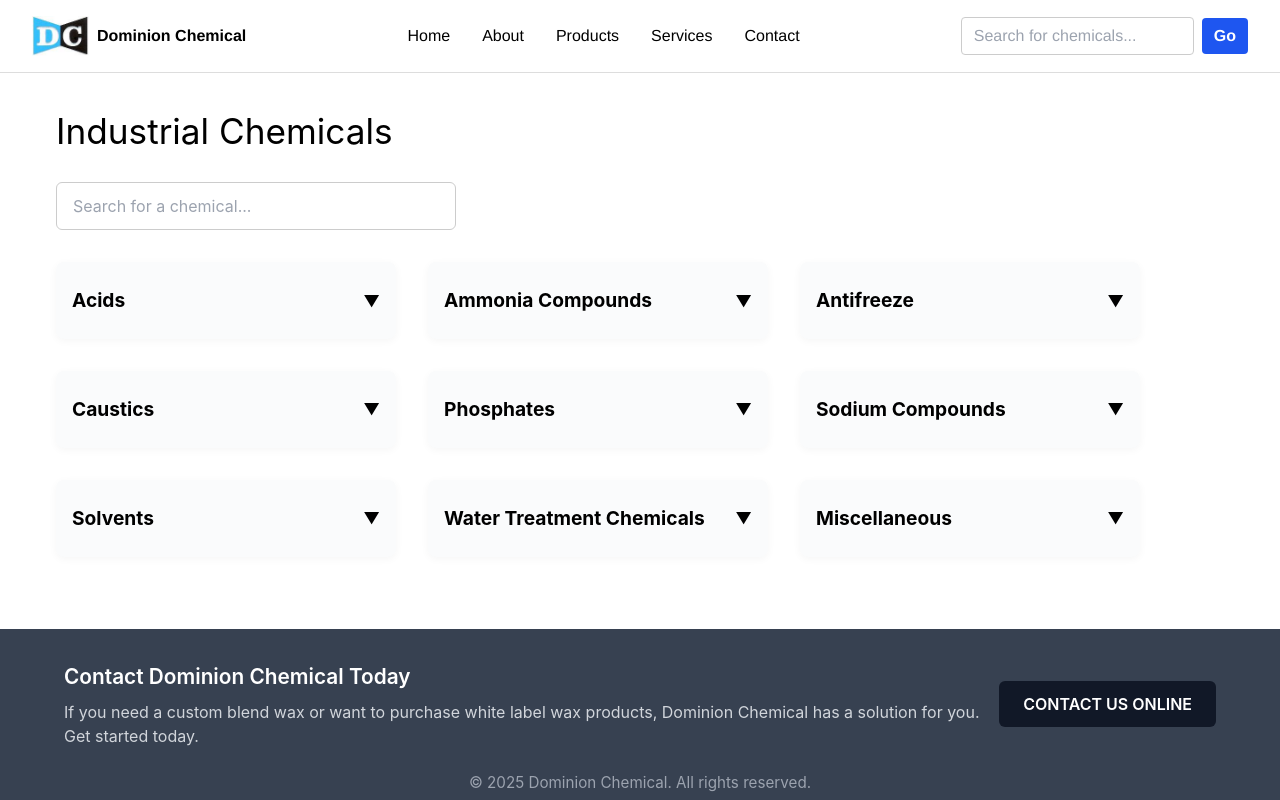
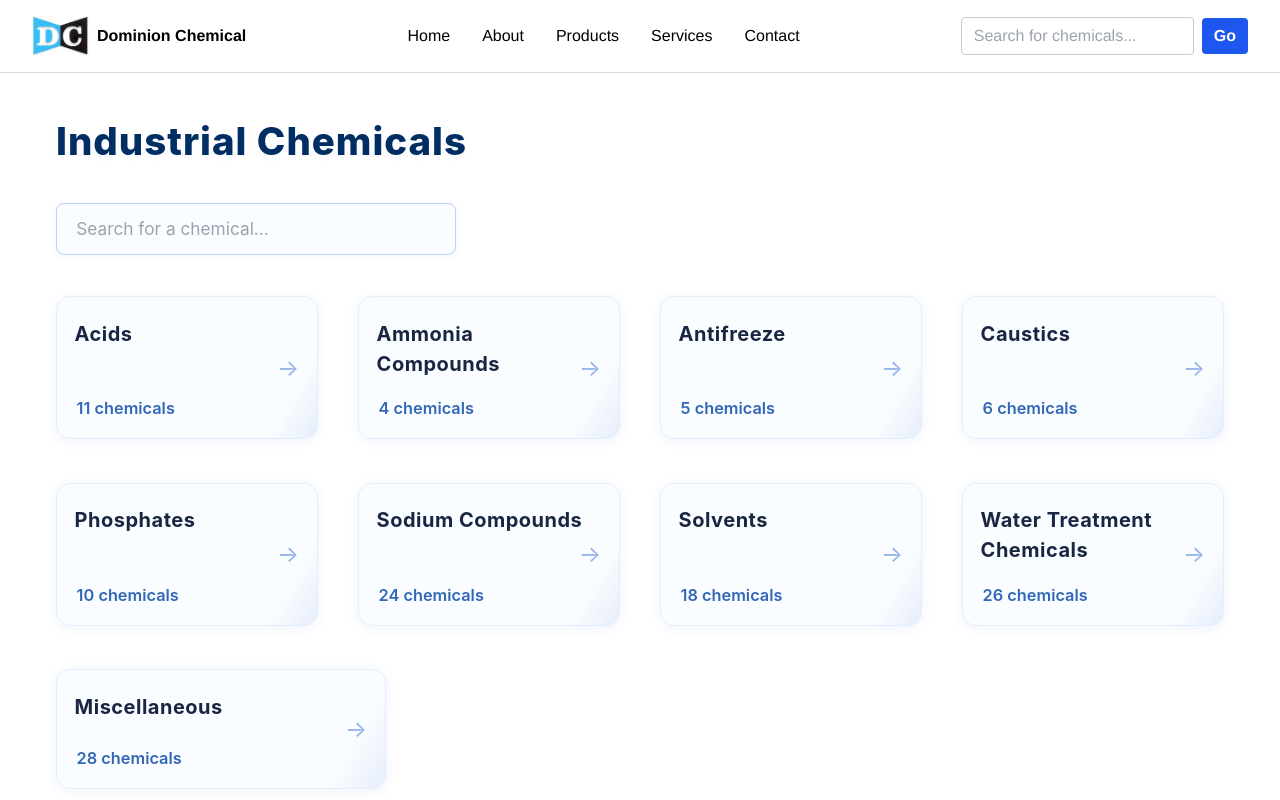
Before and after one commit to jgott90/dominion-chemical-mockups, a React (Vite) app: page /products/industrial-chemicals in a window 1280 px wide. Built offline with nearby package versions, Linux system fonts and the light colour scheme.

Commit message:
adding industrial chemical category page

```diff
--- a/src/App.jsx
+++ b/src/App.jsx
@@ -16,7 +16,7 @@ import Waxes from "./pages/products/Waxes";
 //import WaxProduct from "./pages/products/WaxProduct";
 //import WaxEmulsions from "./pages/products/WaxEmulsions";
 import IndustrialChemicals from "./pages/products/IndustrialChemicals";
-//import ChemicalsCategory from "./pages/products/ChemicalsCategory";
+import ChemicalsCategory from "./pages/products/ChemicalCategory";
 //import ChemicalProduct from "./pages/products/ChemicalProduct";
 import NotFound from "./pages/NotFound";
 import Offline from "./pages/Offline";
@@ -40,8 +40,8 @@ function App() {
           {/*<Route path="/products/waxes/:id" element={<WaxProduct />} />
           <Route path="/products/wax-emulsions" element={<WaxEmulsions />} /> */}
           <Route path="/products/industrial-chemicals" element={<IndustrialChemicals />} />
-          {/*<Route path="/products/industrial-chemicals/category" element={<ChemicalsCategory />} />
-          <Route path="/products/industrial-chemicals/:id" element={<ChemicalProduct />} /> */}
+          <Route path="/products/industrial-chemicals/:category" element={<ChemicalsCategory />} />
+          {/* <Route path="/products/industrial-chemicals/:id" element={<ChemicalProduct />} /> */}
           <Route path="/notfound" element={<NotFound />} />
           <Route path="/offline" element={<Offline />} />
         </Routes>
--- a/src/components/AppContentLoader.jsx
+++ b/src/components/AppContentLoader.jsx
@@ -4,19 +4,19 @@ import { SearchContext } from "../context/SearchContext";
 import chemicals from "../data/industrialChemicals.json";
 import waxes from "../data/waxes.json";
 
-// Map category names to their route paths
+// Map category names to their route paths (with leading slash!)
 const CATEGORY_PATHS = {
-    "Acids": "/industrial-chemicals",
-    "Ammonia Compounds": "/industrial-chemicals",
-    "Antifreeze": "/industrial-chemicals",
-    "Caustics": "/industrial-chemicals",
-    "Phosphates": "/industrial-chemicals",
-    "Sodium Compounds": "/industrial-chemicals",
-    "Solvents": "/industrial-chemicals",
-    "Water Treatment Chemicals": "/industrial-chemicals",
-    "Miscellaneous": "/industrial-chemicals"
+    "Acids": "/products/industrial-chemicals/acids",
+    "Ammonia Compounds": "/products/industrial-chemicals/ammonia-compounds",
+    "Antifreeze": "/products/industrial-chemicals/antifreeze",
+    "Caustics": "/products/industrial-chemical/caustics",
+    "Phosphates": "/products/industrial-chemicals/phosphates",
+    "Sodium Compounds": "/products/industrial-chemicals/sodium-compounds",
+    "Solvents": "/products/industrial-chemicals/solvents",
+    "Water Treatment Chemicals": "/products/industrial-chemicals/water-treatment-chemicals",
+    "Miscellaneous": "/products/industrial-chemicals/miscellaneous"
     // add other chemical categories as needed
-    // "Waxes": "/waxes",
+    // "Waxes": "/products/waxes",
     // add other waxes categories as needed
 };
 
--- a/src/pages/SearchResults.jsx
+++ b/src/pages/SearchResults.jsx
@@ -17,6 +17,7 @@ function SearchResults() {
                     {searchResults.map((item) => (
                         <li key={item.path || item.name} style={{ marginBottom: 16 }}>
                             {item.path ? (
+                                // Use 'to={item.path}' directly, since path includes the anchor (e.g. /industrial-chemicals#sodium-carbonate)
                                 <Link to={item.path} className="text-blue-600 hover:underline">
                                     {item.name}
                                 </Link>
--- /dev/null
+++ b/src/pages/products/ChemicalCategory.jsx
@@ -0,0 +1,74 @@
+import React, { useState } from "react";
+import { useParams, Link } from "react-router-dom";
+import industrialChemicalsData from "../../data/industrialChemicals.json";
+import "../../styles/ChemicalCategory.css";
+
+// Converts category name to URL slug (e.g., "Water Treatment Chemicals" -> "water-treatment-chemicals")
+function slugify(str) {
+    return str.toLowerCase().replace(/[^a-z0-9]+/g, "-").replace(/(^-|-$)+/g, "");
+}
+
+export default function ChemicalCategory() {
+    const { category } = useParams();
+    const [search, setSearch] = useState("");
+
+    // Find the category in the JSON data using the slugified name
+    const categoryData = industrialChemicalsData.find(
+        cat => slugify(cat.name) === category
+    );
+    const chemicals = categoryData ? categoryData.products : [];
+
+    // Filter the chemicals by the search input
+    const filteredChemicals = chemicals.filter(chem =>
+        chem.toLowerCase().includes(search.toLowerCase())
+    );
+
+    return (
+        <main className="chemical-category-main">
+            <nav className="chemical-category-breadcrumbs">
+                <Link to="/">Home</Link>
+                <span> &gt; </span>
+                <Link to="/products">Products</Link>
+                <span> &gt; </span>
+                <Link to="/products/industrial-chemicals">Industrial Chemicals</Link>
+                <span> &gt; </span>
+                {categoryData ? categoryData.name : "Category Not Found"}
+            </nav>
+            <h1 className="chemical-category-title">
+                {categoryData ? categoryData.name : "Category Not Found"}
+            </h1>
+            {categoryData && categoryData.description && (
+                <p className="chemical-category-desc">{categoryData.description}</p>
+            )}
+            {categoryData && (
+                <>
+                    <input
+                        className="chemical-category-search"
+                        type="text"
+                        placeholder={`Search chemicals in this category...`}
+                        value={search}
+                        onChange={e => setSearch(e.target.value)}
+                    />
+                    <section className="chemical-category-grid">
+                        {filteredChemicals.length > 0 ? (
+                            filteredChemicals.map(chem => (
+                                <div className="chemical-category-card" key={chem}>
+                                    <span className="chemical-category-chem-name">{chem}</span>
+                                </div>
+                            ))
+                        ) : (
+                            <div className="chemical-category-none">No chemicals found.</div>
+                        )}
+                    </section>
+                    <div className="chemical-category-actions">
+                        <button className="chemical-category-btn">Request a Quote</button>
+                        <button className="chemical-category-btn secondary">Contact Us</button>
+                    </div>
+                </>
+            )}
+            {!categoryData && (
+                <div className="chemical-category-none">Sorry, this category does not exist.</div>
+            )}
+        </main>
+    );
+}
--- a/src/pages/products/IndustrialChemicals.jsx
+++ b/src/pages/products/IndustrialChemicals.jsx
@@ -1,11 +1,20 @@
 import React, { useState } from "react";
+import { Link } from "react-router-dom";
 import industrialChemicalsData from "../../data/industrialChemicals.json";
 import "../../styles/IndustrialChemicals.css";
 
+// Slugify function for category URLs
+function slugify(str) {
+    return str
+        .toLowerCase()
+        .replace(/[^a-z0-9]+/g, "-")
+        .replace(/(^-|-$)+/g, "");
+}
+
 export default function IndustrialChemicals() {
     const [search, setSearch] = useState("");
-    const [openCategory, setOpenCategory] = useState(null);
 
+    // Filter categories by search term (matches any product in category)
     const filteredCategories = industrialChemicalsData
         .map((cat) => ({
             ...cat,
@@ -13,7 +22,7 @@ export default function IndustrialChemicals() {
                 p.toLowerCase().includes(search.toLowerCase())
             ),
         }))
-        .filter((cat) => cat.products.length > 0);
+        .filter((cat) => cat.products.length > 0 || search === "");
 
     return (
         <main className="chemicals-page-main">
@@ -26,38 +35,23 @@ export default function IndustrialChemicals() {
                 onChange={e => setSearch(e.target.value)}
             />
             <section className="chemicals-categories">
-                {filteredCategories.map((cat, idx) => (
-                    <div className="chemicals-category-card" key={cat.name}>
-                        <button
-                            className="chemicals-category-title"
-                            onClick={() =>
-                                setOpenCategory(openCategory === idx ? null : idx)
-                            }
-                            aria-expanded={openCategory === idx}
-                            aria-controls={`cat-panel-${idx}`}
-                        >
-                            {cat.name}
-                            <span className="chemicals-category-arrow">
-                                {openCategory === idx ? "▲" : "▼"}
-                            </span>
-                        </button>
-                        <div
-                            className={`chemicals-category-products${openCategory === idx ? " open" : ""}`}
-                            id={`cat-panel-${idx}`}
-                            style={{ display: openCategory === idx ? "block" : "none" }}
-                        >
-                            <ul>
-                                {cat.products.map((p) => (
-                                    <li key={p}>{p}</li>
-                                ))}
-                            </ul>
-                            <button className="chemicals-learn-more-btn">Learn More</button>
+                {filteredCategories.map((cat) => (
+                    <Link
+                        to={`/products/industrial-chemicals/${slugify(cat.name)}`}
+                        className="chemicals-category-card chemicals-category-link"
+                        key={cat.name}
+                    >
+                        <div className="chemicals-category-title">
+                            <span>{cat.name}</span>
                         </div>
-                    </div>
+                        <div className="chemicals-category-count">
+                            {cat.products.length} chemicals
+                        </div>
+                    </Link>
                 ))}
                 {filteredCategories.length === 0 && (
                     <div style={{ padding: "2rem" }}>
-                        <em>No products found.</em>
+                        <em>No categories found.</em>
                     </div>
                 )}
             </section>
--- /dev/null
+++ b/src/styles/ChemicalCategory.css
@@ -0,0 +1,140 @@
+.chemical-category-main {
+    max-width: 1100px;
+    margin: 0 auto 2.5rem auto;
+    padding: 2.5rem 1rem 1.5rem 1rem;
+    background: #fff;
+}
+
+.chemical-category-breadcrumbs {
+    font-size: 0.98rem;
+    margin-bottom: 1.4rem;
+    color: #6d7b97;
+}
+
+.chemical-category-breadcrumbs a {
+    color: #1e56f0;
+    text-decoration: none;
+    transition: color 0.12s;
+}
+
+.chemical-category-breadcrumbs a:hover {
+    color: #1544c0;
+    text-decoration: underline;
+}
+
+.chemical-category-title {
+    font-size: 2.1rem;
+    font-weight: 800;
+    color: #053168;
+    margin-bottom: 0.7rem;
+    letter-spacing: 0.6px;
+}
+
+.chemical-category-desc {
+    font-size: 1.07rem;
+    color: #31568d;
+    margin-bottom: 2.1rem;
+    max-width: 600px;
+}
+
+.chemical-category-search {
+    width: 100%;
+    max-width: 380px;
+    padding: 0.7rem 1.1rem;
+    border: 1.3px solid #bcd1f9;
+    border-radius: 7px;
+    font-size: 1.03rem;
+    margin-bottom: 2.2rem;
+    background: #fafdff;
+    box-shadow: 0 2px 6px rgba(30, 86, 240, 0.03);
+    transition: border-color 0.2s;
+}
+
+.chemical-category-search:focus {
+    border-color: #1e56f0;
+    outline: none;
+}
+
+.chemical-category-grid {
+    display: flex;
+    flex-wrap: wrap;
+    gap: 1.3rem 2rem;
+    margin-bottom: 2.7rem;
+}
+
+.chemical-category-card {
+    background: linear-gradient(120deg, #e6edfb 80%, #fafdff 100%);
+    border: 1.3px solid #e3eefd;
+    border-radius: 12px;
+    box-shadow: 0 2px 12px rgba(30, 86, 240, 0.08);
+    padding: 1.1rem 1rem 0.95rem 1rem;
+    min-width: 230px;
+    max-width: 300px;
+    flex: 1 1 230px;
+    display: flex;
+    align-items: center;
+    margin-bottom: 0.5rem;
+    font-size: 1.08rem;
+    font-weight: 600;
+    color: #20325b;
+    transition: box-shadow 0.18s, border-color 0.18s, transform 0.11s;
+}
+
+.chemical-category-card:hover {
+    box-shadow: 0 8px 24px rgba(30, 86, 240, 0.15);
+    border-color: #1e56f0;
+    transform: translateY(-3px) scale(1.021);
+    background: linear-gradient(120deg, #fafdff 85%, #e6edfb 100%);
+}
+
+.chemical-category-chem-name {
+    overflow-wrap: anywhere;
+}
+
+.chemical-category-none {
+    font-size: 1.1rem;
+    color: #7d8ca3;
+    padding: 2rem 0;
+}
+
+.chemical-category-actions {
+    display: flex;
+    gap: 1.2rem;
+    margin-top: 1.2rem;
+}
+
+.chemical-category-btn {
+    padding: 0.7rem 1.6rem;
+    background: #1e56f0;
+    color: #fff;
+    border: none;
+    border-radius: 5px;
+    font-weight: 700;
+    font-size: 1.07rem;
+    cursor: pointer;
+    transition: background 0.16s;
+}
+
+.chemical-category-btn:hover {
+    background: #1544c0;
+}
+
+.chemical-category-btn.secondary {
+    background: #f0a500;
+}
+
+.chemical-category-btn.secondary:hover {
+    background: #d48806;
+}
+
+@media (max-width: 900px) {
+    .chemical-category-grid {
+        flex-direction: column;
+        gap: 1.1rem;
+    }
+
+    .chemical-category-card {
+        max-width: 100%;
+        min-width: 0;
+    }
+}
--- a/src/styles/IndustrialChemicals.css
+++ b/src/styles/IndustrialChemicals.css
@@ -1,94 +1,136 @@
 .chemicals-page-main {
-    padding: 2rem 1rem;
+    padding: 2.5rem 1rem 2rem 1rem;
     max-width: 1200px;
     margin: auto;
     background: #fff;
 }
 
 .chemicals-title {
-    font-size: 2.2rem;
-    margin-bottom: 1.5rem;
+    font-size: 2.4rem;
+    margin-bottom: 2rem;
+    font-weight: 800;
+    color: #002d62;
+    letter-spacing: 1px;
+    text-shadow: 0 2px 8px rgba(30, 86, 240, 0.04);
 }
 
 .chemicals-search {
     width: 100%;
     max-width: 400px;
-    padding: 0.7rem 1rem;
-    border: 1px solid #ccc;
-    border-radius: 6px;
-    margin-bottom: 2rem;
-    font-size: 1rem;
+    padding: 0.75rem 1.2rem;
+    border: 1.5px solid #bcd1f9;
+    border-radius: 8px;
+    margin-bottom: 2.6rem;
+    font-size: 1.08rem;
+    background: #fafdff;
+    box-shadow: 0 2px 8px rgba(30, 86, 240, 0.04);
+    transition: border-color 0.2s;
+}
+
+.chemicals-search:focus {
+    border-color: #1e56f0;
+    outline: none;
 }
 
 .chemicals-categories {
     display: flex;
     flex-wrap: wrap;
-    gap: 2rem;
+    gap: 2.2rem 2.5rem;
+    justify-content: flex-start;
     margin-bottom: 2.5rem;
 }
 
-.chemicals-category-card {
-    flex: 1 1 300px;
-    background: #fafbfc;
-    border-radius: 8px;
-    box-shadow: 0 2px 8px rgba(0, 0, 0, 0.04);
-    padding: 1rem;
-    min-width: 260px;
-    max-width: 340px;
+.chemicals-category-card,
+.chemicals-category-link {
+    display: flex;
+    flex-direction: column;
+    justify-content: space-between;
+    flex: 1 1 240px;
+    min-width: 240px;
+    max-width: 330px;
+    min-height: 120px;
+    background: linear-gradient(120deg, #fafdff 85%, #e6edfb 100%);
+    border: 1.5px solid #e3eefd;
+    border-radius: 14px;
+    box-shadow: 0 2px 12px rgba(30, 86, 240, 0.07);
+    padding: 1.35rem 1.1rem 1.1rem 1.1rem;
+    margin-bottom: 0.5rem;
+    text-decoration: none;
+    color: #1a2542;
+    position: relative;
+    transition:
+        box-shadow 0.18s,
+        border-color 0.18s,
+        transform 0.11s;
+    cursor: pointer;
+}
+
+.chemicals-category-link:hover,
+.chemicals-category-card:hover {
+    box-shadow: 0 8px 24px rgba(30, 86, 240, 0.18);
+    border-color: #1e56f0;
+    transform: translateY(-4px) scale(1.025);
+    background: linear-gradient(120deg, #e6edfb 80%, #e3f0fc 100%);
 }
 
 .chemicals-category-title {
-    background: none;
-    border: none;
-    font-size: 1.2rem;
-    font-weight: bold;
-    width: 100%;
-    text-align: left;
-    padding: 0.5rem 0;
-    cursor: pointer;
+    font-size: 1.25rem;
+    font-weight: 700;
+    margin-bottom: 0.9rem;
+    letter-spacing: 0.5px;
     display: flex;
-    justify-content: space-between;
     align-items: center;
 }
 
-.chemicals-category-arrow {
-    margin-left: 1rem;
-    font-size: 1rem;
+.chemicals-category-count {
+    font-size: 1.02rem;
+    color: #3267b6;
+    font-weight: 600;
+    margin-top: 0.2rem;
+    margin-left: 2px;
 }
 
-.chemicals-category-products {
-    margin-top: 0.5rem;
-    display: none;
+.chemicals-category-link:after {
+    content: "→";
+    position: absolute;
+    right: 18px;
+    top: 50%;
+    transform: translateY(-50%);
+    font-size: 1.45rem;
+    color: #98b5ea;
+    transition: color 0.18s;
+    pointer-events: none;
 }
 
-.chemicals-category-products.open {
-    display: block;
+.chemicals-category-link:hover:after {
+    color: #1e56f0;
 }
 
-.chemicals-category-products ul {
-    padding-left: 1rem;
-    margin-bottom: 0.5rem;
+.chemicals-category-arrow,
+.chemicals-category-products,
+.chemicals-learn-more-btn {
+    display: none !important;
+    /* Not shown in new design */
 }
 
-.chemicals-category-products li {
-    margin-bottom: 0.2rem;
+/* Responsive grid for cards */
+@media (max-width: 900px) {
+    .chemicals-categories {
+        flex-direction: column;
+        gap: 1.3rem;
+        align-items: stretch;
+    }
+
+    .chemicals-category-card,
+    .chemicals-category-link {
+        max-width: 100%;
+        min-width: 0;
+    }
 }
 
-.chemicals-learn-more-btn {
-    margin-top: 0.6rem;
-    padding: 0.4rem 1rem;
-    background: #1e56f0;
-    color: #fff;
-    border: none;
-    border-radius: 4px;
-    font-weight: 600;
-    cursor: pointer;
-}
+/* Remove highlight CSS for list items (no longer needed in card layout) */
 
-.chemicals-learn-more-btn:hover {
-    background: #1544c0;
-}
-
+/* Footer, buttons, etc. remain as before */
 .chemicals-actions {
     margin-top: 2rem;
     text-align: center;
@@ -120,15 +162,3 @@
     margin-top: 2rem;
     color: #666;
 }
-
-@media (max-width: 900px) {
-    .chemicals-categories {
-        flex-direction: column;
-        gap: 1.2rem;
-    }
-
-    .chemicals-category-card {
-        max-width: 100%;
-        min-width: 0;
-    }
-}
```
